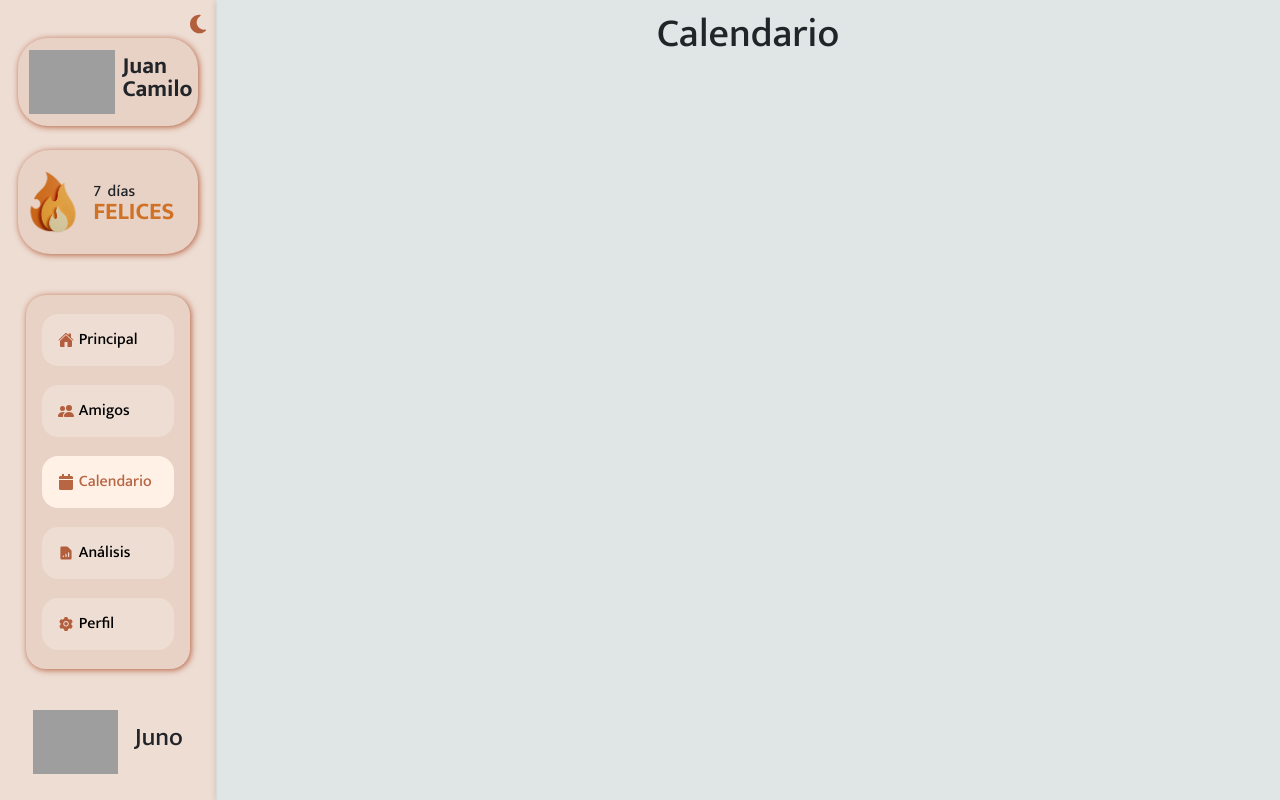
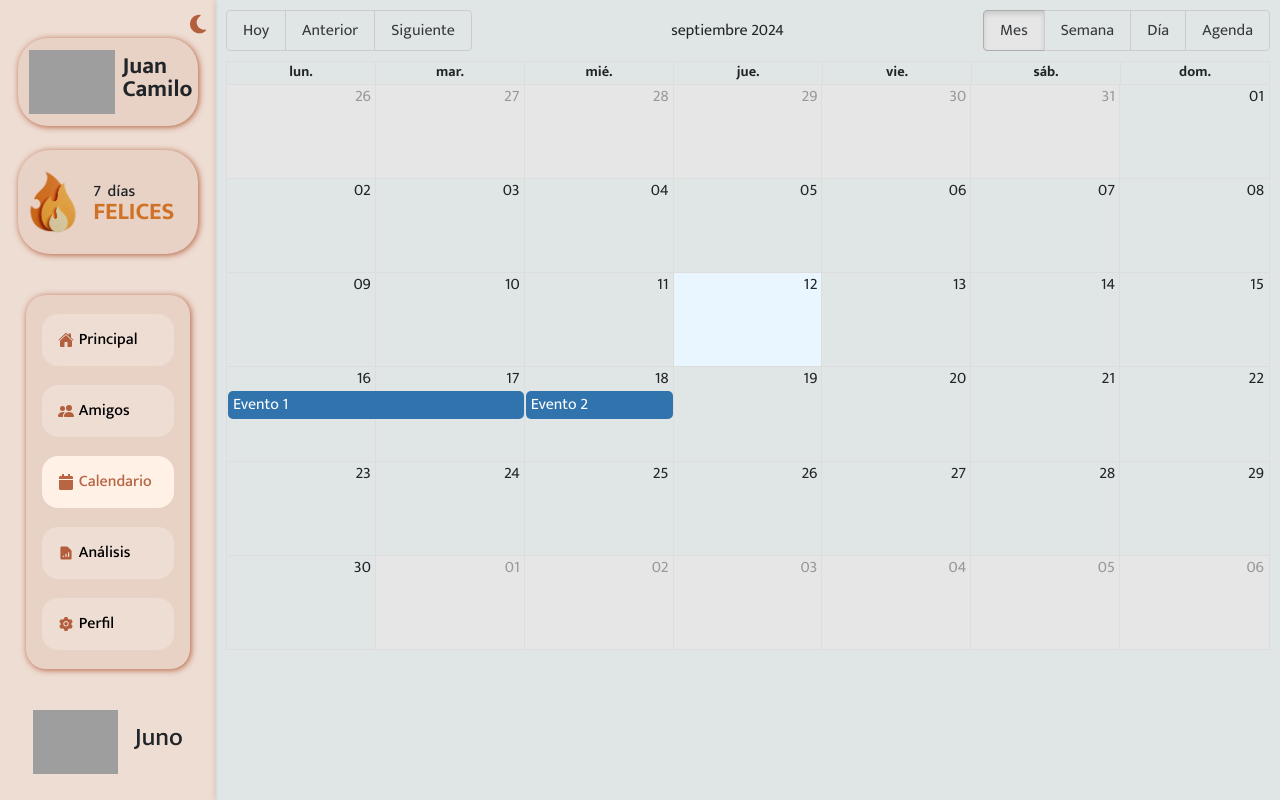
Before and after one commit to JuanCa-16/junoWEB, a React (Vite) app: page /calendario in a window 1280 px wide. Built offline with nearby package versions, Linux system fonts and the light colour scheme; grey boxes are pictures that could not be loaded.

Commit message:
Se agrega el calendario

```diff
--- a/package.json
+++ b/package.json
@@ -15,7 +15,9 @@
     "@mui/material": "^6.1.0",
     "bootstrap": "^5.3.3",
     "bootstrap-icons": "^1.11.3",
+    "moment": "^2.30.1",
     "react": "^18.3.1",
+    "react-big-calendar": "^1.14.1",
     "react-bootstrap": "^2.10.4",
     "react-dom": "^18.3.1",
     "react-hot-toast": "^2.4.1",
--- /dev/null
+++ b/src/estilos/calendario.css
@@ -0,0 +1,19 @@
+.calendar-container {
+    width: 100%;
+    height: 80vh;
+    margin: 0 auto;
+    max-width: 1920px; /* Máximo ancho en pantallas grandes */
+}
+
+@media (max-width: 768px) {
+    .calendar-container {
+      width: 100%;  /* Ocupa todo el ancho en pantallas pequeñas */
+      height: 70vh; /* Ajusta la altura */
+    }
+}
+
+@media (max-width: 480px) {
+    .calendar-container {
+      height: 60vh;  /* Menor altura en dispositivos móviles */
+    }
+}
--- a/src/paginas/calendario.jsx
+++ b/src/paginas/calendario.jsx
@@ -1,11 +1,49 @@
-import React from 'react'
+import React from 'react';
+import { Calendar, momentLocalizer } from 'react-big-calendar';
+import moment from 'moment';
+import 'moment/locale/es';
+import 'react-big-calendar/lib/css/react-big-calendar.css';
+import '../estilos/calendario.css';
 
-const calendario = () => {
-    return (
-        <div>
-            <h1>Calendario</h1>
-        </div>
-    )
-}
+moment.locale('es');
 
-export default calendario
+const Calendario = () => {
+const localizer = momentLocalizer(moment);
+const events = [
+    {
+    start: moment('2024-09-16').toDate(),
+    end: moment('2024-09-18').toDate(),
+    title: 'Evento 1',
+    },
+    {
+    start: moment('2024-09-18 18:30').toDate(),
+    end: moment('2024-09-18 19:45').toDate(),
+    title: 'Evento 2',
+    },
+];
+
+return (
+    <div className="calendar-container">
+    <Calendar
+        localizer={localizer}
+        events={events}
+        style={{ height: '100%', width: '100%' }}
+        formats={{
+        dayHeaderFormat: (date) => {
+            return moment(date).format('dddd - YY/MM/DD');
+        },
+        }}
+        messages={{
+        next: 'Siguiente',
+        previous: 'Anterior',
+        today: 'Hoy',
+        month: 'Mes',
+        week: 'Semana',
+        day: 'Día',
+        }}
+    />
+    </div>
+);
+};
+
+export default Calendario;
```
Also changed, not shown: 1 other file (tests, documents, lock files or other folders).
